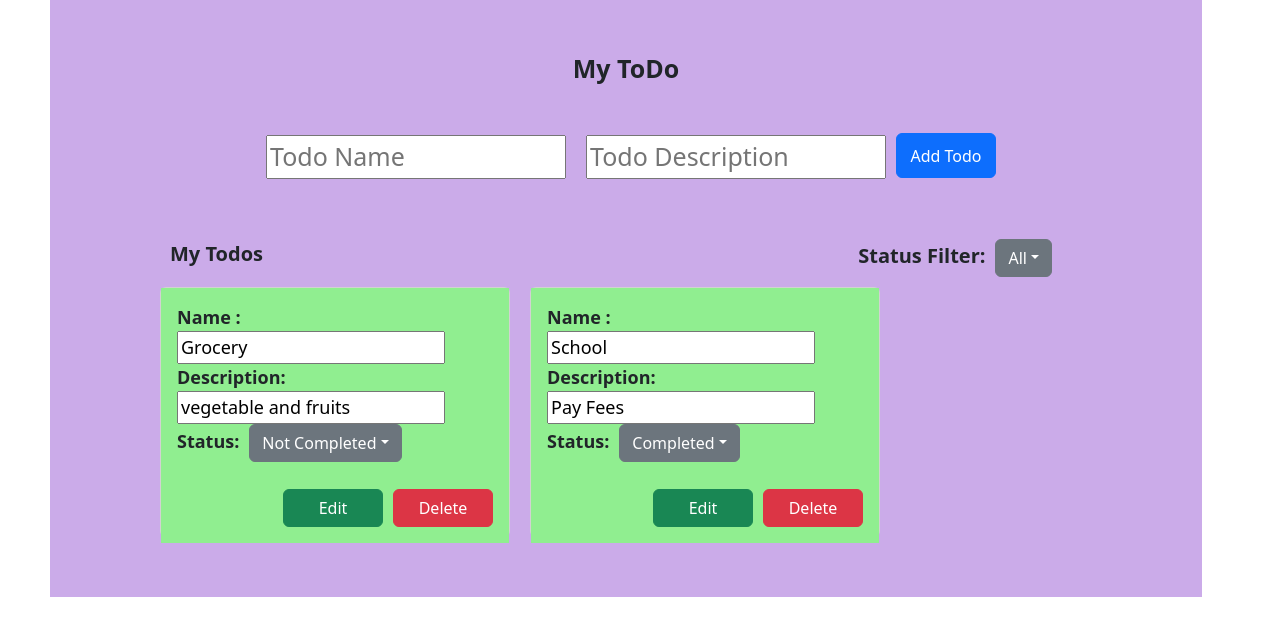
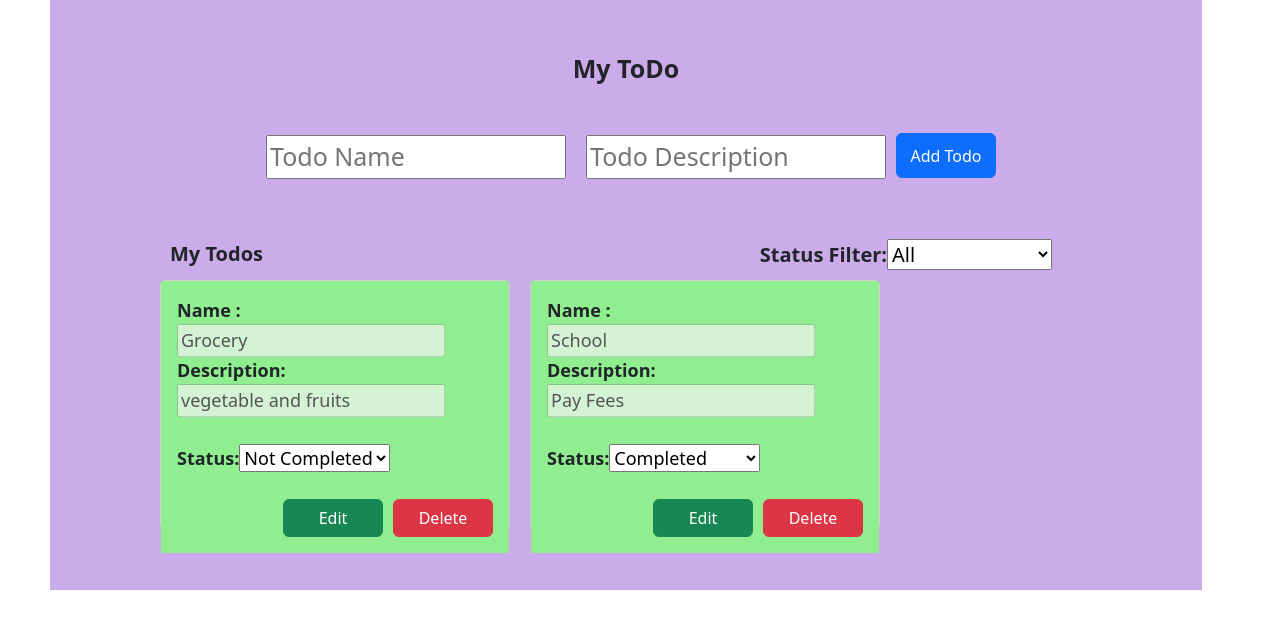
Before and after one commit to Tharani-Kasiselvam/react-todo, a React (Vite) app: page / in a window 1280 px wide. Shown: the top 636 px of the page. Built offline with nearby package versions, Linux system fonts and the light colour scheme.

Commit message:
Modfied Card loading via For loop

```diff
--- a/src/App.css
+++ b/src/App.css
@@ -61,3 +61,10 @@
   flex-direction: row-reverse;
   gap : 10px
 }
+
+.loadtodo{
+  display: flex;
+  flex-wrap: wrap;
+  flex-direction: row;
+  margin-left: 100px;
+}
--- a/src/Components/Header.jsx
+++ b/src/Components/Header.jsx
@@ -4,8 +4,10 @@ import { TodoContext } from '../App'
 import TodoList from './TodoList'
 
 const Header = ({setEditName,setEditDesc,editName,editDesc}) => {
-  const {addTodo} = useContext(TodoContext)
+  const {addTodo,todosList,updatereloadTodo,reloadTodo} = useContext(TodoContext)
+  const [todoSelStatus,settodoSelStatus] = useState("All")
 
+  // let reloadTodo = todosList
 
   const loadTodo = (e) => {
     e.preventDefault()
@@ -19,6 +21,35 @@ const Header = ({setEditName,setEditDesc,editName,editDesc}) => {
     setEditDesc("")
   }
 
+   const onSelectChange = (event) => {
+    console.log("dropdown sel:",event.target.value)
+    const selectedStatus = event.target.value
+    // updateSelStatus(selectedStatus)
+    if(selectedStatus == "All"){
+      console.log("inside All todoSelStatus")
+        document.getElementById("hdrSelect").className="all"
+        const allTodos = todosList
+        updatereloadTodo(allTodos)
+    }
+    if(selectedStatus == "Completed"){
+      console.log("inside Completed todoSelStatus")
+        document.getElementById("hdrSelect").className="comp"
+        const compTodos = todosList.filter(obj => obj.status=="Completed")
+        updatereloadTodo(compTodos)
+    }
+    if(selectedStatus == "Not Completed"){
+        document.getElementById("hdrSelect").className="ncomp"
+        const ncompTodos = todosList.filter(obj => obj.status=="Not Completed")
+        updatereloadTodo(ncompTodos)
+    }
+}
+
+    let todoArr = [];
+    for(let i=0;i<todosList.length;i++){
+      console.log(todosList[i])
+      todoArr.push(<TodoList key={todosList[i].id} todos = {todosList[i]} setEditName={setEditName} setEditDesc={setEditDesc} todoSelStatus = {todoSelStatus} />)
+    }
+
   return (
     <div>
         <div className="header">My ToDo <br /><br />
@@ -28,8 +59,27 @@ const Header = ({setEditName,setEditDesc,editName,editDesc}) => {
                 <button className="btn btn-primary" style = {{width:"100px",height:"45px",marginBottom:"7px"}}>Add Todo</button>
             </form>
         </div>
-        <TodoList setEditName={setEditName} setEditDesc={setEditDesc}/>
-    </div>
+
+        {/* Adding newly */}
+        <div className="todo-list">
+        <div className="list-head">
+            <div className="mytodo">My Todos</div>
+            <div className="status_filter">Status Filter:
+              <select id="hdrSelect" className="All" onChange={onSelectChange}>
+                <option className="all" value="All" selected>All</option>
+                <option className="comp" value="Completed">Completed</option>
+                <option className="ncomp" value="Not Completed">Not Completed</option>
+              </select>
+            </div>
+        </div>
+        {console.log("In Header Comp curr RELOAD TODO values: ",reloadTodo)}
+        {console.log("In Header Comp curr ACTUAL TODO values: ",todosList)}
+        <div className="loadtodo">
+          {todoArr}
+        </div>
+        </div>
+        </div>
+    // </div>
   )
 }
 
--- a/src/Components/TodoList.jsx
+++ b/src/Components/TodoList.jsx
@@ -1,9 +1,12 @@
-import { useContext } from "react"
+import { useContext, useState } from "react"
 import { TodoContext } from "../App"
 import '../App.css'
 
 const TodoList = (props) => {
-    const {todosList,modifyformId,removeTodo} = useContext(TodoContext)
+    const {todosList,modifyformId,removeTodo,reloadTodo} = useContext(TodoContext)
+    // const [todoSelStatus,todoSelStatus] = useState("All")
+
+
     //onEdit button, reloading the TodoName & TodoDesc to the MyTodo Form
     const modifyTodo = (e) => {
         e.preventDefault()
@@ -16,35 +19,71 @@ const TodoList = (props) => {
         modifyformId(editId)
     }
 
+    //onDelete button, capturing the FormID for the selected Todo which has to Deleted
     const deleteTodo = (e) => {
         console.log(e)
         console.log(e.target.id)
         removeTodo(e.target.id)
     }
 
+    const dropdownOption = (status) => {
+        if(status=="Completed"){
+            return (
+                <select id="statusCompSel" onChange={onStatusChange}>
+                {/* <option value="green">{status}</option>
+                <option value="yellow">Not Completed</option> */}
+                <option style={{backgroundColor:"green"}} selected>{status}</option>
+                <option value="yellow">Not Completed</option>
+                </select>
+            )
+        }
+        else{
+            return (
+                <select id="statusnCompSel" onChange={onStatusChange}>
+                <option>{status}</option>
+                <option>Completed</option>
+                </select>
+            )
+        }
+    }
+
+
+
+    const onStatusChange = (event) => {
+        const statVal = event.target.value
+        console.log(statVal)
+        if(statVal == "Completed"){
+            document.getElementById("statusnCompSel").className="comp"
+        }
+        if(statVal == "Not Completed"){
+            document.getElementById("statusnCompSel").className="ncomp"
+        }
+}
+
+// const reloadTodo = todosList.filter(obj => obj.status==todoSelStatus || todoSelStatus=="All")
+
 return (
     <div>
-        <div className="todo-list">
+        {console.log("In TODOLIST Comp RELOAD data: ", reloadTodo)}
+        {/* <div className="todo-list">
         <div className="list-head">
             <div className="mytodo">My Todos</div>
             <div className="status_filter">Status Filter:
-                    <div className="btn-group">
-                        <button type="button" className="btn btn-secondary dropdown-toggle" data-bs-toggle="dropdown">
-                        All
-                        </button>
-                        <div className="dropdown-menu">
-                            <a className="dropdown-item" to="#">All</a>
-                            <a className="dropdown-item" to="#">Completed</a>
-                            <a className="dropdown-item" to="#">Not Completed</a>
+              <select id="hdrSelect" className="All" onChange={onSelectChange}>
+                <option className="all" value="All" selected>All</option>
+                <option className="comp" value="Completed">Completed</option>
+                <option className="ncomp" value="Not Completed">Not Completed</option>
+              </select>
             </div>
         </div>
-            </div>
-        </div>
+        {console.log("---todoSelStatus: ",todoSelStatus)} */}
 
+        {/* {loadTodos()} */}
+        {/* <div className="todoCards"> */}
+        {/* {todosList.map((todos) =>  */}
 
-        <div className="todoCards">
-        {todosList.map(todos =>
-
+        {/* Loading the Todos List based on the Status, by default it will load all the Todos list */}
+        {/* {todosList.map((todos) => */}
             <form onSubmit={modifyTodo}>
                 <div className="card" style={
                     {
@@ -53,32 +92,25 @@ const TodoList = (props) => {
                         margin:"10px"
                     }}>
                     <div className = "card-body">
-                    <label htmlFor="name"><b>Name :</b></label> <input type="text" id="todo-val-name" value={todos.name}></input> <br />
-                    {console.log("Checking Desc in CARDS:", todos.description)}
-                    <label htmlFor="desc"><b>Description:</b></label> <input type="text" id="todo-val-desc" value={todos.description}></input> <br />
+                        <label htmlFor="name"><b>Name :</b></label>
+                        <input type="text" id="todo-val-name" value={props.todos.name} disabled></input> <br />
+                        {console.log("Checking Desc in CARDS:", props.todos.description)}
+                        <label htmlFor="desc"><b>Description:</b></label>
+                        <input type="text" id="todo-val-desc" value={props.todos.description} disabled></input> <br /><br />
                         <b>Status:</b>
-                        <div className="btn-group">
-                            <button type="button" className="btn btn-secondary dropdown-toggle" data-bs-toggle="dropdown">
-                            {todos.status}
-                            </button>
-                            <div className="dropdown-menu">
-                                <a className="dropdown-item" to="#">Completed</a>
-                                <a className="dropdown-item" to="#">Not Completed</a>
-                            </div>
-                        </div> <br /><br />
-                        <div>
+                            {dropdownOption(props.todos.status,props.todos.id)}
+                            <br /><br />
                             <span className="todo-btn-modify">
-                            <button type="button" id={todos.id} className="btn btn-danger" style = {{width:"100px"}} onClick={deleteTodo}>Delete</button>
-                            <button type="submit" id={todos.id} className="btn btn-success" style = {{width:"100px"}}>Edit</button>
+                            <button type="button" id={props.todos.id} className="btn btn-danger" style = {{width:"100px"}} onClick={deleteTodo}>Delete</button>
+                            <button type="submit" id={props.todos.id} className="btn btn-success" style = {{width:"100px"}}>Edit</button>
                             </span>
                     </div>
                 </div>
-             </div>
             </form>
-        )
-        }
-       </div>
-       </div>
+    {/* )} */}
+
+       {/* </div> */}
+       {/* </div> */}
     </div>
   )
 }
```
Lines whose indentation alone changed are shown as unchanged.
